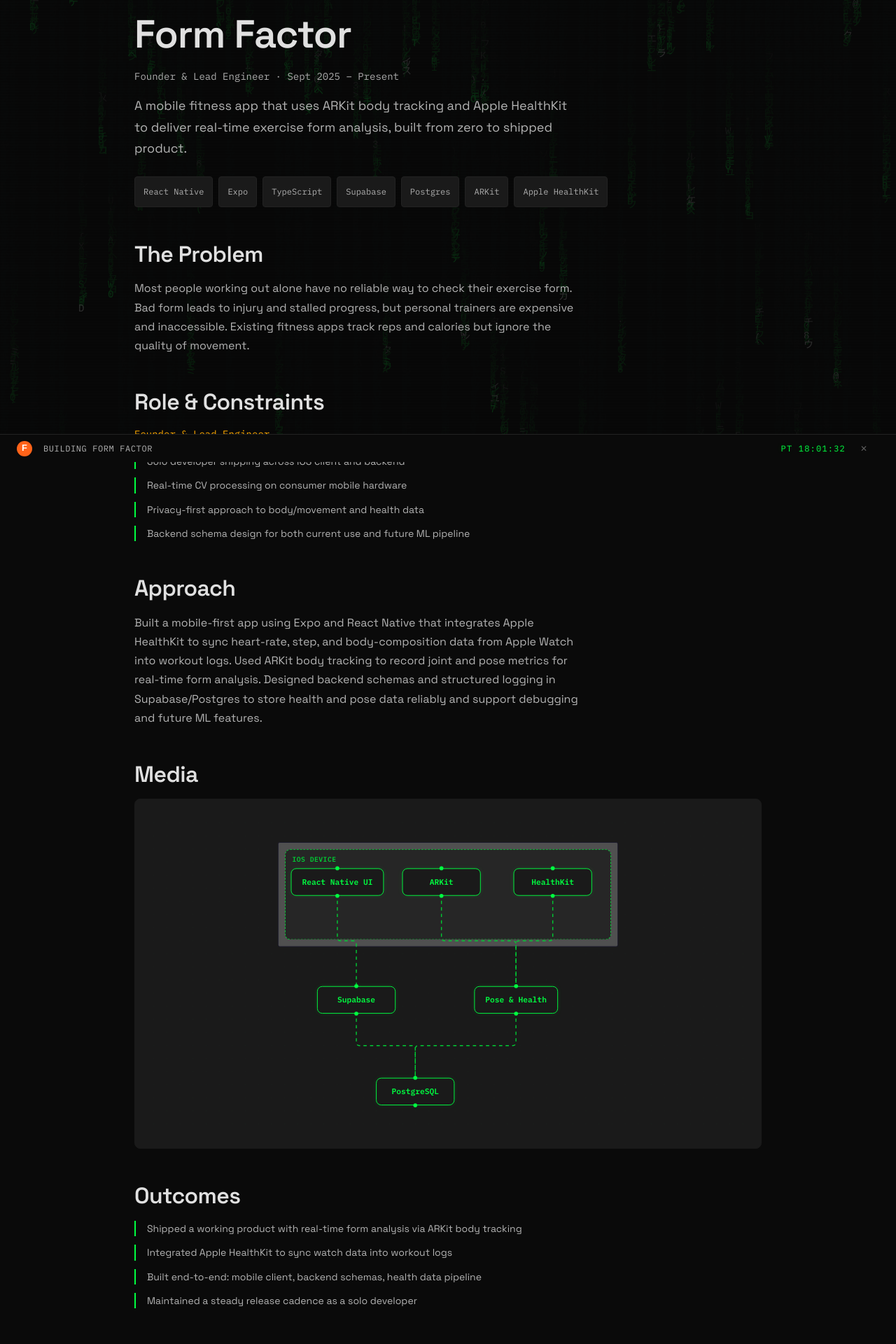
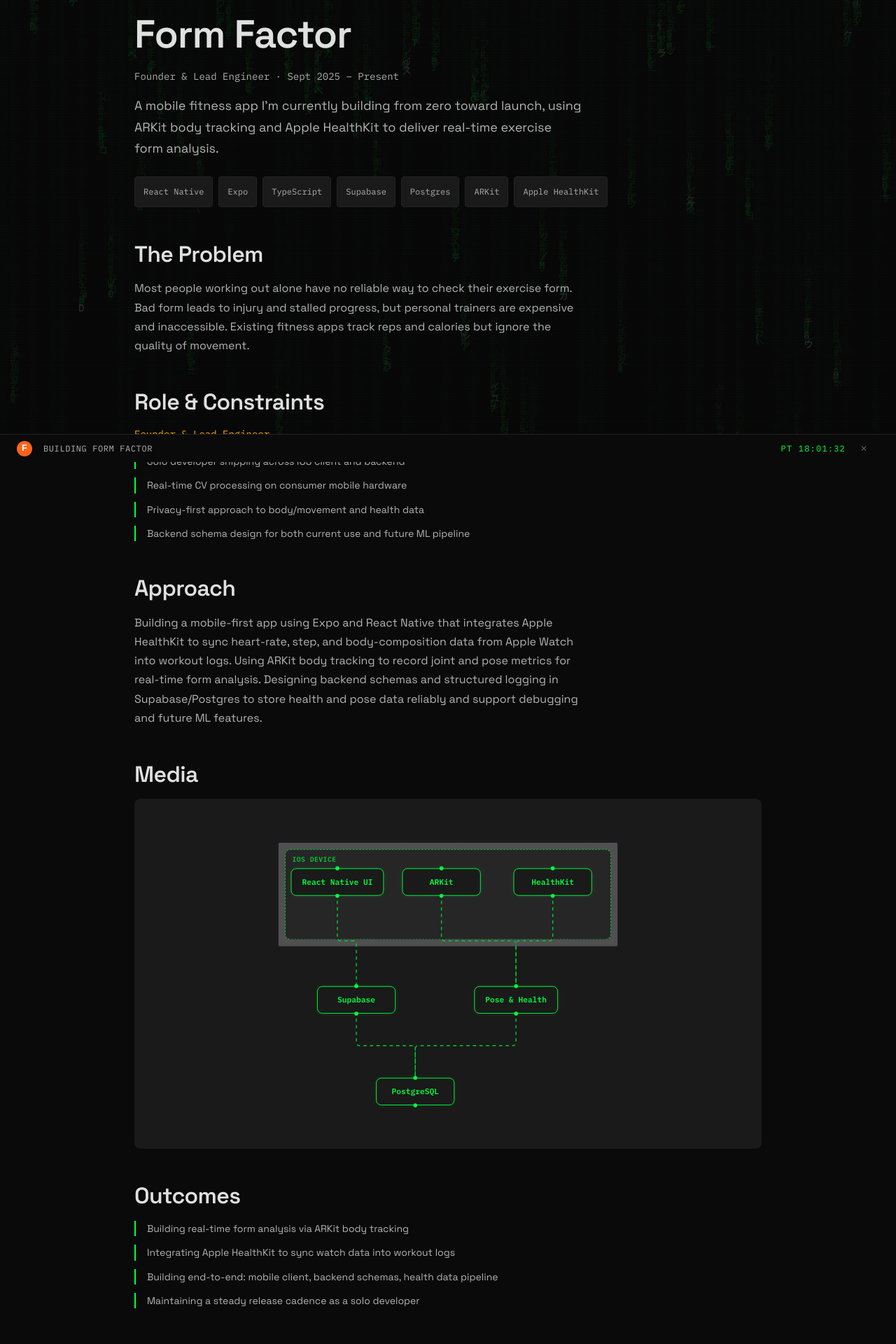
Before and after one commit to ThyDrSlen/slen-portfolio, a Next.js app: page /work/form-factor in a window 1280 px wide. Shown: the part 140-2060 px from the top of the page at 70% size. Built offline with nearby package versions, Linux system fonts and the light colour scheme.

Commit message:
fix(content): clarify Form Factor is in progress
- Touches: Form Factor case study, work card outcome, and site proof rail copy

- Outcome: presents Form Factor as an active build toward launch instead of a finished product

- Notes: No breaking changes

```diff
--- a/src/app/work/page.tsx
+++ b/src/app/work/page.tsx
@@ -47,7 +47,7 @@
 
 const KEY_OUTCOMES: Record<string, string> = {
   "form-factor":
-    "Real-time form analysis via ARKit body tracking, built end-to-end solo",
+    "Building real-time form analysis via ARKit body tracking end-to-end solo",
   "orwell-scraper": "~90% access rate, 26k labeled assets",
   "palo-alto": "~20% better pre-merge detection, ~85% incident replay",
   portus: "5 MCP tools, TUI dashboard, signal-safe cleanup",
--- a/src/content/case-studies.ts
+++ b/src/content/case-studies.ts
@@ -11,7 +11,7 @@
     slug: "form-factor",
     title: "Form Factor",
     summary:
-      "A mobile fitness app that uses ARKit body tracking and Apple HealthKit to deliver real-time exercise form analysis, built from zero to shipped product.",
+      "A mobile fitness app I'm currently building from zero toward launch, using ARKit body tracking and Apple HealthKit to deliver real-time exercise form analysis.",
     role: "Founder & Lead Engineer",
     period: "Sept 2025 – Present",
     techStack: [
@@ -26,7 +26,7 @@
     problem:
       "Most people working out alone have no reliable way to check their exercise form. Bad form leads to injury and stalled progress, but personal trainers are expensive and inaccessible. Existing fitness apps track reps and calories but ignore the quality of movement.",
     approach:
-      "Built a mobile-first app using Expo and React Native that integrates Apple HealthKit to sync heart-rate, step, and body-composition data from Apple Watch into workout logs. Used ARKit body tracking to record joint and pose metrics for real-time form analysis. Designed backend schemas and structured logging in Supabase/Postgres to store health and pose data reliably and support debugging and future ML features.",
+      "Building a mobile-first app using Expo and React Native that integrates Apple HealthKit to sync heart-rate, step, and body-composition data from Apple Watch into workout logs. Using ARKit body tracking to record joint and pose metrics for real-time form analysis. Designing backend schemas and structured logging in Supabase/Postgres to store health and pose data reliably and support debugging and future ML features.",
     constraints: [
       "Solo developer shipping across iOS client and backend",
       "Real-time CV processing on consumer mobile hardware",
@@ -34,13 +34,13 @@
       "Backend schema design for both current use and future ML pipeline",
     ],
     outcomes: [
-      "Shipped a working product with real-time form analysis via ARKit body tracking",
-      "Integrated Apple HealthKit to sync watch data into workout logs",
-      "Built end-to-end: mobile client, backend schemas, health data pipeline",
-      "Maintained a steady release cadence as a solo developer",
+      "Building real-time form analysis via ARKit body tracking",
+      "Integrating Apple HealthKit to sync watch data into workout logs",
+      "Building end-to-end: mobile client, backend schemas, health data pipeline",
+      "Maintaining a steady release cadence as a solo developer",
     ],
     reflection:
-      "Form Factor proved I can take a product from concept to shipping code on my own. The hardest part wasn't any single technology. It was making architectural decisions across mobile, backend, and health data with no team to delegate to. Every tradeoff was mine to own, from schema design for future ML features to privacy constraints on body tracking data.",
+      "Form Factor is proving I can take a product from concept toward launch on my own. The hardest part isn't any single technology. It's making architectural decisions across mobile, backend, and health data with no team to delegate to. Every tradeoff is mine to own, from schema design for future ML features to privacy constraints on body tracking data.",
     proofLinks: [
       {
         label: "GitHub Repository",
@@ -78,11 +78,11 @@
     disclosure: {
       anonymizationLevel: "none",
       allowedClaims: [
-        "Solo-built mobile app",
+        "Solo-building mobile app",
         "ARKit body tracking for form analysis",
         "Apple HealthKit integration",
         "React Native/Expo/TypeScript/Supabase stack",
-        "Shipped product with release cadence",
+        "Ongoing product development with release cadence",
       ],
       forbiddenClaims: [],
       allowedAssetTypes: ["diagram", "screenshot", "text-block"],
--- a/src/content/site.ts
+++ b/src/content/site.ts
@@ -49,9 +49,9 @@
     description:
       "Mobile fitness app with real-time form analysis using ARKit body tracking and Apple HealthKit integration.",
     highlights: [
-      "Integrated Apple HealthKit to sync heart-rate, step, and body-composition data into workout logs",
-      "Used ARKit body tracking to record joint/pose metrics for form analysis",
-      "Designed backend schemas in Supabase/Postgres for health and pose data",
+      "Integrating Apple HealthKit to sync heart-rate, step, and body-composition data into workout logs",
+      "Using ARKit body tracking to record joint/pose metrics for form analysis",
+      "Designing backend schemas in Supabase/Postgres for health and pose data",
     ],
   },
   {
@@ -88,7 +88,7 @@
     "I build scalable distributed systems, developer tooling, and experimentation-friendly platform capabilities. I care about shipping things that work at scale and proving it with measurable outcomes.",
   ],
   currentFocus:
-    "Currently building Go services, CI feedback acceleration, and operational analytics at Palo Alto Networks, while shipping Form Factor, a mobile fitness app with real-time ARKit body tracking and Apple HealthKit integration.",
+    "Currently building Go services, CI feedback acceleration, and operational analytics at Palo Alto Networks, while building Form Factor, a mobile fitness app with real-time ARKit body tracking and Apple HealthKit integration.",
 };
 
 export const proofRailItems = [
@@ -112,9 +112,9 @@
   },
   {
     metric: null,
-    label: "Solo-built Form Factor",
+    label: "Building Form Factor solo",
     detail:
-      "Shipped a mobile product using ARKit body tracking and Apple HealthKit integration.",
+      "Building a mobile product using ARKit body tracking and Apple HealthKit integration.",
   },
 ];
 
```
